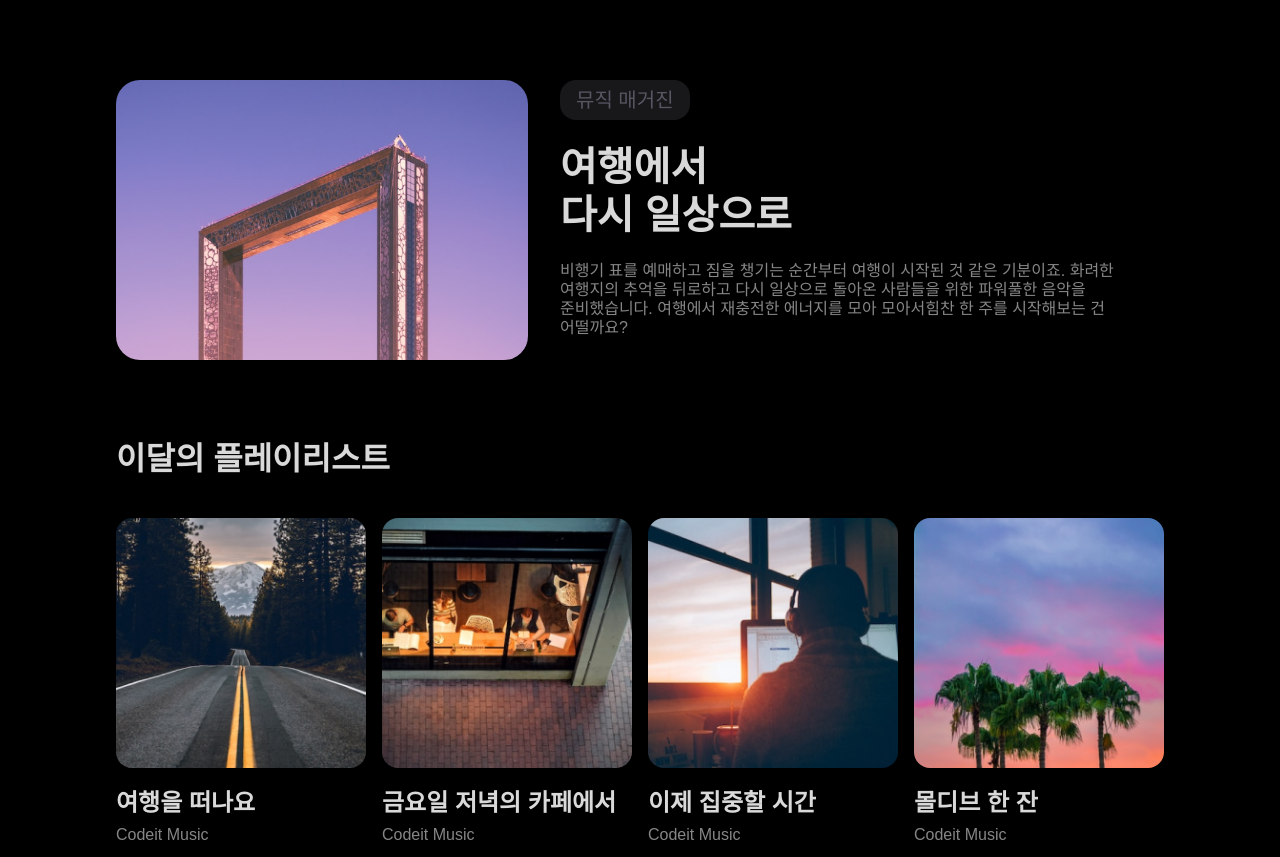
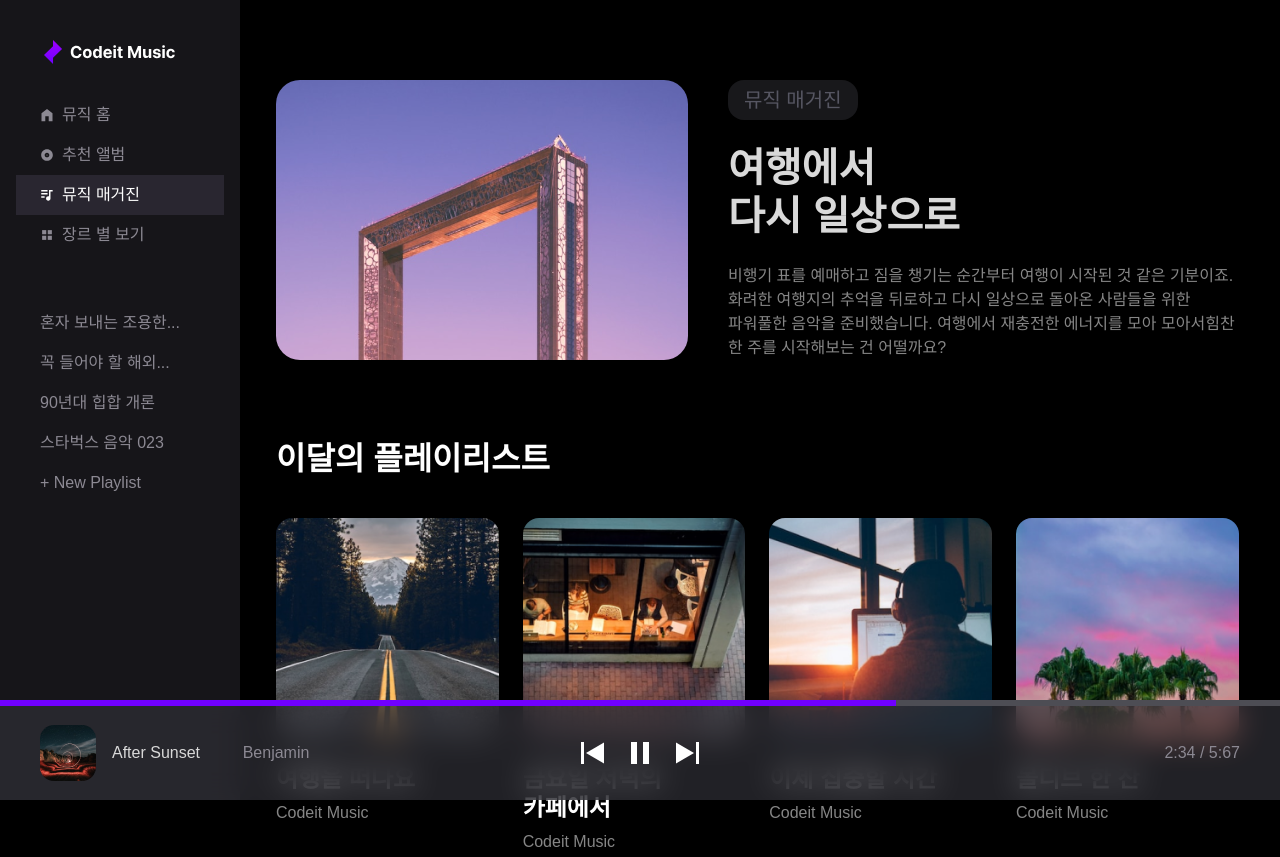
Before and after one commit to sunyoungoh/codeit-music-magazine, a plain HTML site: page index.html in a window 1280 px wide. Shown: the top 857 px of the page. Drawn offline with Linux system fonts and the light colour scheme.

Commit message:
Add sidebar, music player

```diff
--- a/index.html
+++ b/index.html
@@ -1,22 +1,45 @@
 <!DOCTYPE html>
 <html lang="ko">
-
 <head>
   <meta charset="utf-8">
   <title>Codeit Music - Magazine</title>
-  <link rel="preconnect" href="https://fonts.googleapis.com">
-  <link rel="preconnect" href="https://fonts.gstatic.com" crossorigin>
-  <link
-    href="https://fonts.googleapis.com/css2?family=Noto+Sans+KR:wght@400;700&family=Poppins:wght@400;700&display=swap"
-    rel="stylesheet">
+  <link rel="preconnect" href="https://fonts.googleapis.com"><link rel="preconnect" href="https://fonts.gstatic.com" crossorigin><link href="https://fonts.googleapis.com/css2?family=Noto+Sans+KR:wght@400;700&family=Poppins:wght@400;700&display=swap" rel="stylesheet">
   <link rel="stylesheet" href="style.css">
 </head>
-
 <body>
+  <div class="sidebar">
+    <img class="logo" src="images/logo.svg">
+    <ul class="menu-items">
+      <li class="menu-item">
+        <img src="images/icon_home.svg" alt="뮤직 홈" width="14" height="14">
+        뮤직 홈
+      </li>
+      <li class="menu-item">
+        <img src="images/icon_album.svg" alt="추천 앨범" width="14" height="14">
+        추천 앨범
+      </li>
+      <li class="menu-item active">
+        <img src="images/icon_playlist.svg" alt="뮤직 매거진" width="14" height="14">
+        뮤직 매거진
+      </li>
+      <li class="menu-item">
+        <img src="images/icon_genre.svg" alt="장르 별 보기" width="14" height="14">
+        장르 별 보기
+      </li>
+    </ul>
+    <ul class="menu-items">
+      <li class="menu-item">혼자 보내는 조용한...</li>
+      <li class="menu-item">꼭 들어야 할 해외...</li>
+      <li class="menu-item">90년대 힙합 개론</li>
+      <li class="menu-item">스타벅스 음악 023</li>
+      <li class="menu-item">+ New Playlist</li>
+    </ul>
+  </div>
   <main>
-    <section class="featured">
+    <section>
+      <div class="featured">
         <img class="featured-thumb" src="images/img_main_banner.png" alt="두바이 프레임 풍경 사진">
-      <div class="featured-text">
+        <div class="featured-content">
           <div class="featured-tag">뮤직 매거진</div>
           <h2 class="featured-title">
             여행에서<br>
@@ -27,6 +50,7 @@
             화려한 여행지의 추억을 뒤로하고 다시 일상으로 돌아온 사람들을 위한 파워풀한 음악을 준비했습니다.
             여행에서 재충전한 에너지를 모아 모아서힘찬 한 주를 시작해보는 건 어떨까요?
           </p>
+        </div>
       </div>
     </section>
     <section>
@@ -117,7 +141,7 @@
     </section>
     <section>
       <h2 class="section-title">추천 아티스트</h2>
-      <div class="artrists">
+      <div class="artists">
         <div class="artist">
           <img class="artist-profile" src="images/img_artist_1.png">
           <div class="artist-name">Neon 5</div>
@@ -315,6 +339,25 @@
       </ol>
     </section>
   </main>
+  <div class="player">
+    <div class="progress-bar">
+      <div class="progress"></div>
+    </div>
+    <div class="player-main">
+      <div class="info">
+        <img class="current" src="images/img_current_song.png" alt="현재 재생 중인 곡">
+        <div class="title">After Sunset</div>
+        <div class="artist">Benjamin</div>
+      </div>
+      <div class="controls">
+        <img src="images/icon_before.svg" alt="이전 곡" width="48" height="48">
+        <img src="images/icon_pause.svg" alt="일시정지" width="48" height="48">
+        <img src="images/icon_after.svg" alt="다음 곡" width="48" height="48">
+      </div>
+      <div class="time">
+        2:34 / 5:67
+      </div>
+    </div>
+  </div>
 </body>
-
 </html>
--- a/style.css
+++ b/style.css
@@ -3,16 +3,137 @@
 }
 
 html {
+  font-family: Pretendard, sans-serif;
   word-break: keep-all;
-  font-family: Pretendard, sans-serif;
-  font-size: 16px;
-  line-height: 19px;
 }
 
 body {
+  margin: 0;
   background-color: #000;
+  color: #fff;
+  font-size: 16px;
+  line-height: 24px;
+}
+
+.sidebar {
+  padding: 16px;
+  background-color: #161519;
+  color: #8c8993;
+  width: 240px;
+  position: fixed;
+  top: 0;
+  bottom: 0;
+  left: 0;
+}
+
+.logo {
+  padding: 24px 28px;
+  font-weight: 900;
+}
+
+.menu-items {
+  margin: 0;
+  margin-bottom: 48px;
+  padding: 0;
+  list-style: none;
+}
+
+.menu-item {
+  display: flex;
+  align-items: center;
+  padding: 8px 24px;
+
+  gap: 8px;
+}
+
+.menu-item.active {
+  background-color: rgba(205, 187, 255, 0.1);
+  color: #ffffff;
+}
+
+main {
+  margin-left: 240px;
+  margin-bottom: 100px;
+}
+
+.player {
+  height: 100px;
+  position: fixed;
+  right: 0;
+  bottom: 0;
+  left: 0;
+  display: flex;
+  flex-direction: column;
+}
+
+.progress-bar {
+  flex: 0 0 6px;
+  height: 6px;
+  background: linear-gradient(0deg, #4d4d54, #4d4d54),
+    linear-gradient(0deg, #4d4d54, #4d4d54), #4d4d54;
+}
+
+.progress {
+  width: 70%;
+  height: 100%;
+  background-color: #7000ff;
+}
+
+.player-main {
+  display: flex;
+  align-items: center;
+  flex: 1 0 auto;
+  justify-content: space-between;
+  padding: 16px 40px;
+  background-color: rgba(48, 48, 55, 0.7);
+
+  backdrop-filter: blur(15px);
+}
+
+.info,
+.time {
+  flex-basis: 300px;
+}
+
+.info {
+  display: flex;
+  align-items: center;
+
+  gap: 16px;
+}
+
+.current {
+  border-radius: 14px;
+}
+
+.title {
   color: #d9d9d9;
-  margin: 0;
+}
+
+.artist {
+  color: #8c8993;
+}
+
+.playing {
+  width: 48px;
+  height: 48px;
+}
+
+.icon {
+  width: 24px;
+  height: 24px;
+}
+
+.controls {
+  display: flex;
+  align-items: center;
+  justify-content: center;
+}
+
+.time {
+  display: flex;
+  justify-content: flex-end;
+  color: #8c8993;
 }
 
 section {
@@ -28,22 +149,25 @@ section {
   line-height: 38px;
   margin: 40px 0;
 }
+
 .featured {
   display: flex;
-  gap: 2rem;
+  gap: 40px;
 }
 
 .featured-thumb {
+  flex-shrink: 0;
   border-radius: 24px;
 }
 
-.featured-text {
-  display: grid;
+.featured-content {
+  display: flex;
+  gap: 24px;
+  flex-direction: column;
 }
 
 .featured-tag {
   width: fit-content;
-  height: fit-content;
   background-color: #18181b;
   border-radius: 16px;
   padding: 8px 16px;
@@ -68,11 +192,16 @@ section {
 
 .playlists {
   display: flex;
-  gap: 1rem;
-  flex-flow: wrap;
+  flex-wrap: wrap;
+  gap: 24px;
 }
+
+.playlist {
+  flex-basis: 23%;
+}
+
 .playlist-thumb {
-  width: 250px;
+  width: 100%;
   border-radius: 16px;
 }
 
@@ -87,10 +216,12 @@ section {
   color: #868686;
   margin: 0;
 }
-.artrists {
-  display: grid;
-  grid-template-columns: repeat(7, 1fr);
+
+.artists {
+  display: flex;
+  gap: 32px;
 }
+
 .artist {
   width: 120px;
   text-align: center;
@@ -111,9 +242,10 @@ section {
 
 .stations {
   display: grid;
-  gap: 2rem;
-  grid-template: repeat(3, 1fr) / repeat(3, 1fr);
+  grid-template-columns: repeat(3, 1fr);
+  gap: 40px;
 }
+
 .station {
   width: 100%;
   aspect-ratio: 1;
@@ -123,17 +255,18 @@ section {
 .charts {
   display: grid;
   grid-template-columns: repeat(2, 1fr);
-  row-gap: 2rem;
+  grid-auto-rows: 160px;
   list-style: none;
   padding: 0;
   margin: 0;
+  gap: 32px;
 }
 
 .charts-header {
-  margin: 32px 0;
   display: flex;
   justify-content: space-between;
-  align-items: baseline;
+  align-items: center;
+  margin: 32px 0;
 }
 
 .charts-title {
@@ -151,15 +284,26 @@ section {
 .chart {
   width: 100%;
   display: flex;
-  gap: 1rem;
   align-items: center;
+  gap: 30px;
+}
+
+.chart-info {
+  display: flex;
+  flex-direction: column;
+  gap: 8px;
 }
 
 .chart-rank {
-  margin-bottom: 0.5rem;
+  display: flex;
+  align-items: center;
+  gap: 8px;
 }
 
 .chart-number {
+  display: flex;
+  justify-content: center;
+  align-items: center;
   border-radius: 50%;
   width: 40px;
   height: 40px;
@@ -167,11 +311,6 @@ section {
   font-weight: 700;
   font-size: 24px;
   line-height: 29px;
-  position: relative;
-  text-align: center;
-  justify-content: center;
-  align-items: center;
-  display: inline-flex;
 }
 
 .chart-change {
@@ -184,6 +323,7 @@ section {
 }
 
 .chart-cover {
+  flex: 0 0;
   width: 160px;
   height: 160px;
   border-radius: 16px;
```
Lines whose indentation alone changed are shown as unchanged.
